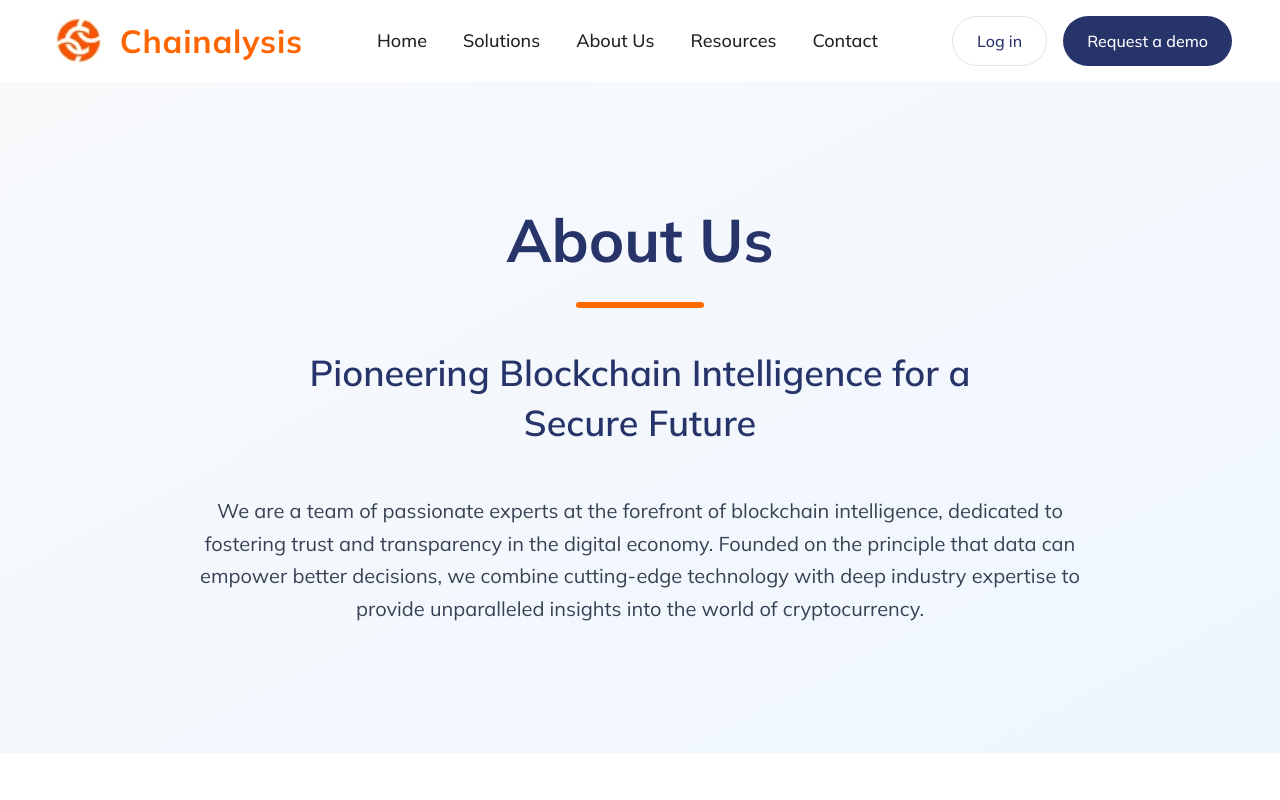
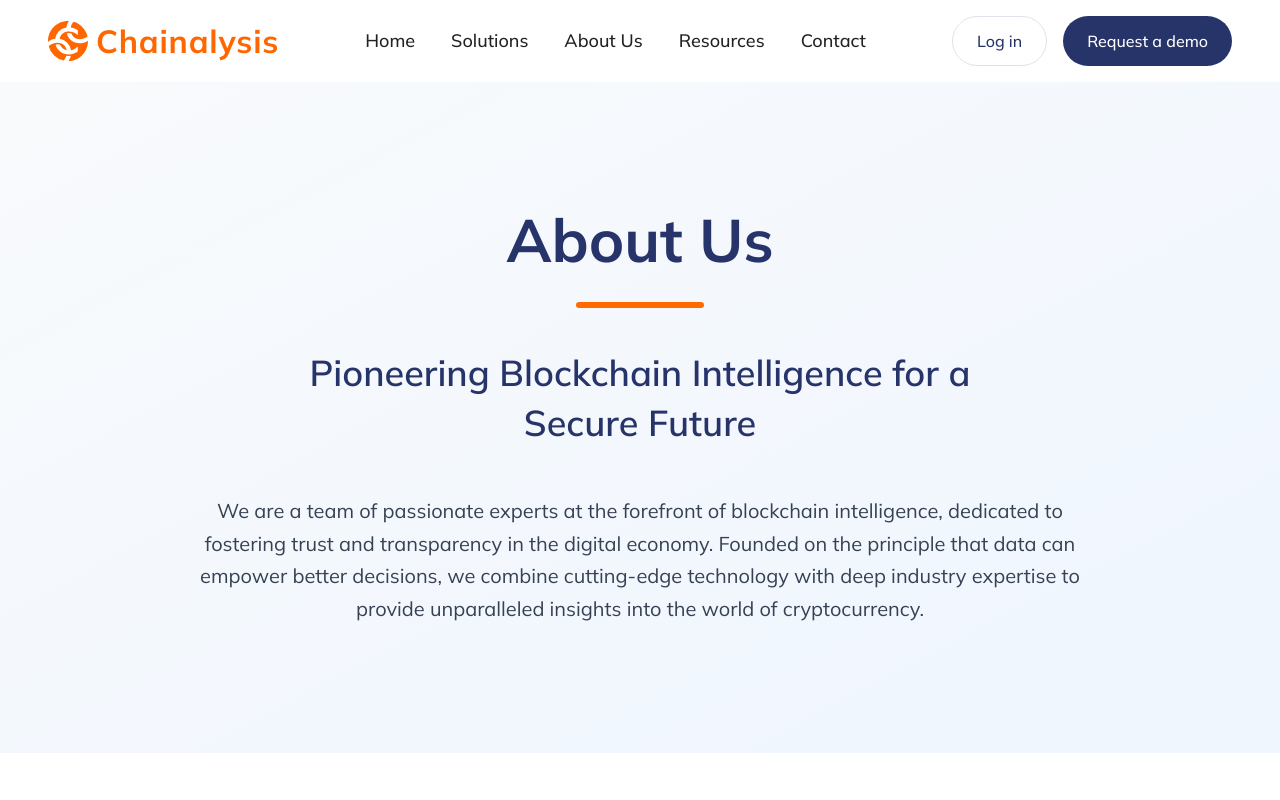
Before and after one commit to heettimbadiya/blockchain-intelligence-website, a React (Vite) app: page /about in a window 1280 px wide. Shown: the top 800 px of the page. Built offline with nearby package versions, Linux system fonts and the light colour scheme; the HTML template or start-up script is replaced by a standard one.

Commit message:
- set perfect logos and navigations

```diff
--- a/index.html
+++ b/index.html
@@ -2,7 +2,7 @@
 <html lang="en">
   <head>
     <meta charset="UTF-8" />
-    <link rel="icon" type="image/x-icon" href="/favicon.ico" />
+    <link rel="icon" type="image/x-icon" href="/favicon.svg" />
     <meta name="viewport" content="width=device-width, initial-scale=1.0" />
     <title>Blockchain Intelligence Platform - Secure Digital Economy</title>
   </head>
--- a/src/components/Header/Header.jsx
+++ b/src/components/Header/Header.jsx
@@ -53,12 +53,22 @@ export default function Header() {
       >
         {/* Logo Section */}
         <div className="flex items-center min-w-0 flex-shrink-0 cursor-pointer" onClick={() => navigate('/')}>
-          <img
-              src={logo}
-              alt="Chainalysis Logo"
-              className="h-8 sm:h-10 md:h-12 mr-2 sm:mr-3 flex-shrink-0"
-          />
-          <span className="text-lg sm:text-xl md:text-2xl lg:text-[2rem] font-bold text-[#ff6600] tracking-wide truncate">
+          {/*<img*/}
+          {/*    src={logo}*/}
+          {/*    alt="Chainalysis Logo"*/}
+          {/*    className="h-8 sm:h-10 md:h-12 mr-2 sm:mr-3 flex-shrink-0"*/}
+          {/*/>*/}
+          <svg
+              xmlns="http://www.w3.org/2000/svg"
+              viewBox="0 0 100 100"
+              fill="#ff6600"
+              className="w-10 h-10"
+          >
+            <path d="M50 0c1.12 0 2.39.14 2.39.14a28.31 28.31 0 00-6.48 15.92 33.76 33.76 0 00-27.86 28.59c-6.47.7-13.79 3.66-18 7.89C-.95 23.52 21.29 0 50 0zm7.2 87.18a27 27 0 01-4 .29 49.17 49.17 0 01-6.9-.57 51.83 51.83 0 01-7 12A50 50 0 011.72 62.82c4.51-5.35 14.93-8.45 21.4-8.45 13.8 0 21.12 7.32 23.66 18.73-8.31-2.25-13.24-6.9-16.48-13.8a16.68 16.68 0 00-5.91-1 16.83 16.83 0 00-5.35.85C22.7 73.1 36.22 83.52 52.69 83.52c15.21 0 21.68-7.74 21.68-7.74V63.94s-7.46 7.75-16.75 9.3A33.74 33.74 0 0028.9 44.65C31.29 32.82 40.3 26.2 52.55 26.2s22.11 8.87 22.11 8.87V23.38s-6.34-5.92-17.6-7.18c.28-5.2 3.66-11.69 7.32-14.09C79.72 6.9 94.51 19.86 98.73 38.73c0 0-6.76 6.76-19.43 6.76-10.42 0-17-5.21-20.7-14.36a17.28 17.28 0 00-6.05-1 15.4 15.4 0 00-5.63 1c4.08 14.65 17 24.5 31.4 24.5 14.08 0 21.68-6.47 21.68-6.47 0 29.29-22.39 50.28-49 50.84 3.1-3 5.49-9.58 6.2-12.82z"/>
+          </svg>
+
+
+          <span className="text-lg sm:text-xl md:text-2xl lg:text-[2rem] font-bold text-[#ff6600] tracking-wide ml-2 truncate">
           Chainalysis
         </span>
         </div>
@@ -93,11 +103,19 @@ export default function Header() {
               {/* Mobile Header */}
               <div className="flex items-center justify-between px-4 sm:px-6 py-4 border-b border-gray-200">
                 <div className="flex items-center min-w-0">
-                  <img
-                      src={logo}
-                      alt="Chainalysis Logo"
-                      className="h-8 sm:h-10 mr-2 flex-shrink-0"
-                  />
+                  {/*<img*/}
+                  {/*    src={logo}*/}
+                  {/*    alt="Chainalysis Logo"*/}
+                  {/*    className="h-8 sm:h-10 mr-2 flex-shrink-0"*/}
+                  {/*/>*/}
+                  <svg
+                      xmlns="http://www.w3.org/2000/svg"
+                      viewBox="0 0 100 100"
+                      fill="#ff6600"
+                      className="w-10 h-10"
+                  >
+                    <path d="M50 0c1.12 0 2.39.14 2.39.14a28.31 28.31 0 00-6.48 15.92 33.76 33.76 0 00-27.86 28.59c-6.47.7-13.79 3.66-18 7.89C-.95 23.52 21.29 0 50 0zm7.2 87.18a27 27 0 01-4 .29 49.17 49.17 0 01-6.9-.57 51.83 51.83 0 01-7 12A50 50 0 011.72 62.82c4.51-5.35 14.93-8.45 21.4-8.45 13.8 0 21.12 7.32 23.66 18.73-8.31-2.25-13.24-6.9-16.48-13.8a16.68 16.68 0 00-5.91-1 16.83 16.83 0 00-5.35.85C22.7 73.1 36.22 83.52 52.69 83.52c15.21 0 21.68-7.74 21.68-7.74V63.94s-7.46 7.75-16.75 9.3A33.74 33.74 0 0028.9 44.65C31.29 32.82 40.3 26.2 52.55 26.2s22.11 8.87 22.11 8.87V23.38s-6.34-5.92-17.6-7.18c.28-5.2 3.66-11.69 7.32-14.09C79.72 6.9 94.51 19.86 98.73 38.73c0 0-6.76 6.76-19.43 6.76-10.42 0-17-5.21-20.7-14.36a17.28 17.28 0 00-6.05-1 15.4 15.4 0 00-5.63 1c4.08 14.65 17 24.5 31.4 24.5 14.08 0 21.68-6.47 21.68-6.47 0 29.29-22.39 50.28-49 50.84 3.1-3 5.49-9.58 6.2-12.82z"/>
+                  </svg>
                   <span className="text-lg sm:text-xl font-bold text-[#ff6600] tracking-wide truncate">
           Chainalysis
         </span>
--- a/src/components/about/AboutSection.jsx
+++ b/src/components/about/AboutSection.jsx
@@ -235,7 +235,7 @@ export default function AboutSection() {
                         </button>
                         <button
                             className="cursor-pointer border-2 border-white text-white px-10 py-4 rounded-2xl font-bold text-lg hover:bg-white hover:text-orange-600 transition-all duration-300 backdrop-blur-sm"
-                            onClick={() => navigate('/culture')}
+                            onClick={() => navigate('/contact')}
                         >
                             Learn More About Our Culture
                         </button>
--- a/src/components/home/TrustImpactSection.jsx
+++ b/src/components/home/TrustImpactSection.jsx
@@ -1,7 +1,7 @@
 import React from "react";
-import { Card, CardContent } from "@/components/ui/card.jsx";
-
+import { useNavigate } from 'react-router-dom';
 export default function TrustImpactSection() {
+    const navigate = useNavigate()
     const logos = [
         { src: "https://www.chainalysis.com/wp-content/uploads/2025/01/logo-coinbase-1.svg", alt: "Coinbase logo" },
         { src: "https://www.chainalysis.com/wp-content/uploads/2025/02/logo-kraken.svg", alt: "Kraken logo" },
@@ -128,7 +128,7 @@ export default function TrustImpactSection() {
                     </div>
 
                     {/* Call to Action Button */}
-                    <button className="px-6 py-3 border border-[#1b2653] text-[#1b2653] font-semibold rounded-full hover:bg-[#1b2653] hover:text-white transition">
+                    <button className="px-6 py-3 border border-[#1b2653] text-[#1b2653] font-semibold rounded-full hover:bg-[#1b2653] hover:text-white transition" onClick={() =>navigate('/contact')}>
                         About blockchain intelligence
                     </button>
                 </div>
--- a/src/components/resources/ResourcesSection.jsx
+++ b/src/components/resources/ResourcesSection.jsx
@@ -159,7 +159,7 @@ export default function ResourcesSection() {
                             <CustomButton
                                 variant="ghost"
                                 className="w-full justify-center mt-2"
-                                onClick={() => navigate('/subscribe')}
+                                onClick={() => navigate('/contact')}
                             >
                                 Get Notified
                                 <ArrowRight className="w-4 h-4" />
@@ -182,7 +182,7 @@ export default function ResourcesSection() {
                     <div className="flex flex-col sm:flex-row gap-6 justify-center">
                         <button
                             className="cursor-pointer flex items-center bg-white text-orange-600 px-10 py-4 rounded-2xl font-bold text-lg hover:bg-gray-50 transition-all duration-300 flex items-center justify-center group shadow-lg hover:shadow-xl"
-                            onClick={() => navigate('/subscribe')}
+                            onClick={() => navigate('/contact')}
                         >
                             <BookOpen className="w-5 h-5 mr-2" />
                             Subscribe to Updates
--- a/src/components/solutions/SolutionsSection.jsx
+++ b/src/components/solutions/SolutionsSection.jsx
@@ -134,7 +134,7 @@ export default function SolutionsSection() {
                                 <p className="text-gray-600 mb-4">
                                     {solution.description}
                                 </p>
-                                <div className="text-orange-600 flex items-center font-medium">
+                                <div className="text-orange-600 flex items-center font-medium" onClick={() => navigate('/contact')}>
                                     Learn More
                                     <ArrowRight className="w-4 h-4 ml-2 group-hover:translate-x-1 transition-transform duration-300" />
                                 </div>
```
Also changed, not shown: public/favicon.svg (added).
